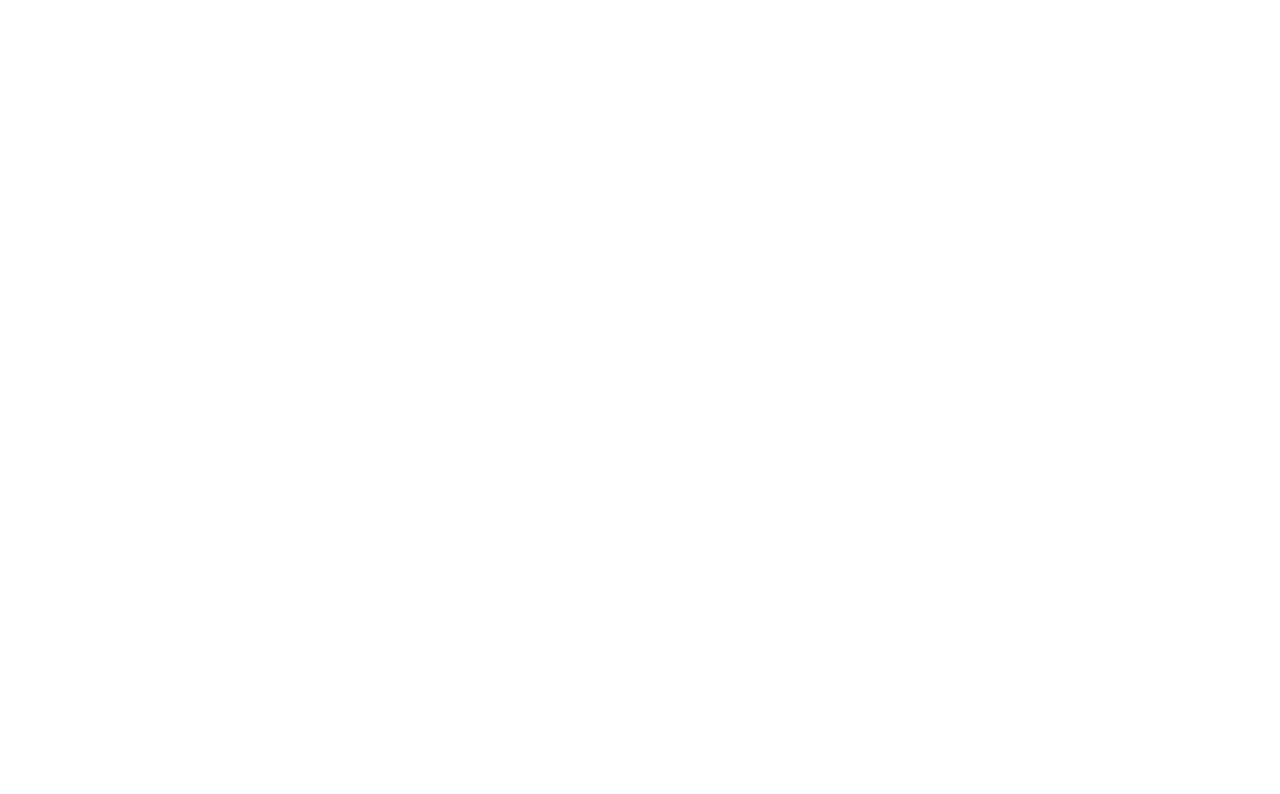
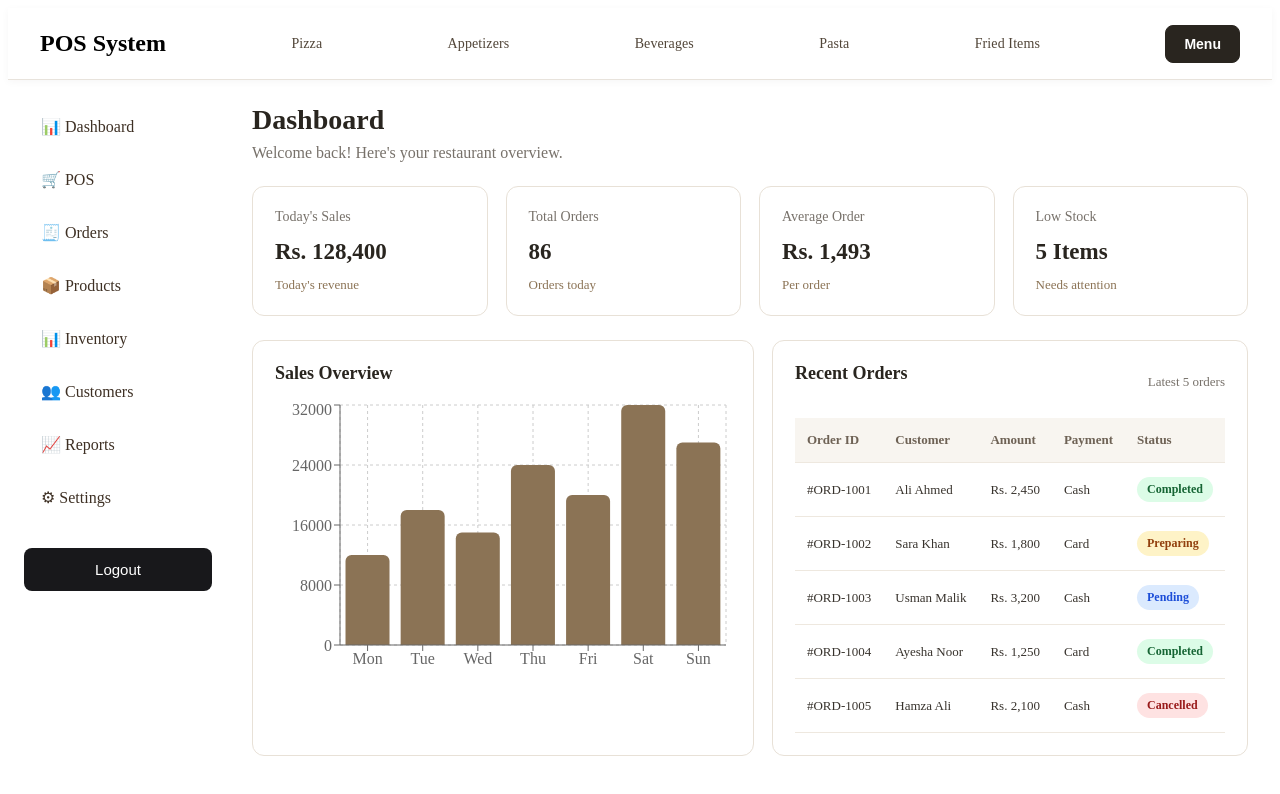
Before and after one commit to HarisRamay/POS, a React (Vite) app: page /dashboard in a window 1280 px wide. Before the commit this address had no page. Shown: the top 794 px of the page. Built offline with nearby package versions, Linux system fonts and the light colour scheme.

Commit message:
Add chart and Recent Orders in dashboard

```diff
--- a/package.json
+++ b/package.json
@@ -13,7 +13,8 @@
     "react": "^19.3.0",
     "react-dom": "^19.3.0",
     "react-hook-form": "^7.89.0",
-    "react-router-dom": "^7.18.4"
+    "react-router-dom": "^7.18.4",
+    "recharts": "^3.10.1"
   },
   "devDependencies": {
     "@eslint/js": "^10.0.1",
--- a/src/App.jsx
+++ b/src/App.jsx
@@ -1,27 +1,20 @@
 import { Routes, Route } from "react-router-dom";
 import SignIn from "./pages/SignIn";
 import SignUp from "./pages/SignUp";
+import PosLayout from "./layouts/PosLayout";
+import Dashboard from "./pages/Dashboard";
 import PosMainPage from "./pages/PosMainPage";
 
 export default function App() {
+  return (
+    <Routes>
+      <Route path="/" element={<SignIn />} />
+      <Route path="/signup" element={<SignUp />} />
 
-  return (
-
-    <Routes>
-      <Route
-        path="/"
-        element={<SignIn />} />
-      <Route
-        path="/signup"
-        element={<SignUp />} />
-        <Route
-        path="/mainpage"
-        element={<PosMainPage/>} />
-
-
+      <Route element={<PosLayout />}>
+        <Route path="/dashboard" element={<Dashboard />} />
+        <Route path="/mainpage" element={<PosMainPage />} />
+      </Route>
     </Routes>
-
-
-
   );
 }
--- /dev/null
+++ b/src/components/RecentOrders.css
@@ -0,0 +1,85 @@
+
+.recentOrders {
+  width: 100%;
+  min-width: 0;
+}
+
+.recentOrdersHeader {
+  display: flex;
+  justify-content: space-between;
+  align-items: center;
+  gap: 12px;
+  margin-bottom: 18px;
+}
+
+.recentOrdersHeader h2 {
+  margin: 0;
+  font-size: 18px;
+  color: #29251f;
+}
+
+.recentOrdersHeader span {
+  font-size: 13px;
+  color: #77716a;
+}
+
+.ordersTableWrapper {
+  width: 100%;
+  overflow-x: auto;
+}
+
+.ordersTable {
+  width: 100%;
+  border-collapse: collapse;
+  text-align: left;
+  white-space: nowrap;
+}
+
+.ordersTable th,
+.ordersTable td {
+  padding: 14px 12px;
+  border-bottom: 1px solid #eee8df;
+  font-size: 13px;
+}
+
+.ordersTable th {
+  background: #f8f5f0;
+  color: #6e6255;
+  font-weight: 600;
+}
+
+.ordersTable td {
+  color: #38332d;
+}
+
+.ordersTable tbody tr:hover {
+  background: #fcfaf7;
+}
+
+.orderStatus {
+  display: inline-block;
+  padding: 5px 10px;
+  border-radius: 20px;
+  font-size: 12px;
+  font-weight: 600;
+}
+
+.orderStatus.completed {
+  background: #dcfce7;
+  color: #166534;
+}
+
+.orderStatus.preparing {
+  background: #fef3c7;
+  color: #92400e;
+}
+
+.orderStatus.pending {
+  background: #dbeafe;
+  color: #1d4ed8;
+}
+
+.orderStatus.cancelled {
+  background: #fee2e2;
+  color: #991b1b;
+}
--- /dev/null
+++ b/src/components/RecentOrders.jsx
@@ -0,0 +1,83 @@
+
+import "./RecentOrders.css";
+
+const orders = [
+  {
+    id: "#ORD-1001",
+    customer: "Ali Ahmed",
+    amount: 2450,
+    payment: "Cash",
+    status: "Completed",
+  },
+  {
+    id: "#ORD-1002",
+    customer: "Sara Khan",
+    amount: 1800,
+    payment: "Card",
+    status: "Preparing",
+  },
+  {
+    id: "#ORD-1003",
+    customer: "Usman Malik",
+    amount: 3200,
+    payment: "Cash",
+    status: "Pending",
+  },
+  {
+    id: "#ORD-1004",
+    customer: "Ayesha Noor",
+    amount: 1250,
+    payment: "Card",
+    status: "Completed",
+  },
+  {
+    id: "#ORD-1005",
+    customer: "Hamza Ali",
+    amount: 2100,
+    payment: "Cash",
+    status: "Cancelled",
+  },
+];
+
+export default function RecentOrders() {
+  return (
+    <div className="recentOrders">
+      <div className="recentOrdersHeader">
+        <h2>Recent Orders</h2>
+        <span>Latest 5 orders</span>
+      </div>
+
+      <div className="ordersTableWrapper">
+        <table className="ordersTable">
+          <thead>
+            <tr>
+              <th>Order ID</th>
+              <th>Customer</th>
+              <th>Amount</th>
+              <th>Payment</th>
+              <th>Status</th>
+            </tr>
+          </thead>
+
+          <tbody>
+            {orders.map((order) => (
+              <tr key={order.id}>
+                <td>{order.id}</td>
+                <td>{order.customer}</td>
+                <td>Rs. {order.amount.toLocaleString()}</td>
+                <td>{order.payment}</td>
+                <td>
+                  <span
+                    className={`orderStatus ${order.status.toLowerCase()}`}
+                  >
+                    {order.status}
+                  </span>
+                </td>
+              </tr>
+            ))}
+          </tbody>
+        </table>
+      </div>
+    </div>
+  );
+}
--- /dev/null
+++ b/src/components/SalesChart.jsx
@@ -0,0 +1,41 @@
+
+import {
+  ResponsiveContainer,
+  BarChart,
+  Bar,
+  XAxis,
+  YAxis,
+  Tooltip,
+  CartesianGrid,
+} from "recharts";
+
+const salesData = [
+  { day: "Mon", sales: 12000 },
+  { day: "Tue", sales: 18000 },
+  { day: "Wed", sales: 15000 },
+  { day: "Thu", sales: 24000 },
+  { day: "Fri", sales: 20000 },
+  { day: "Sat", sales: 32000 },
+  { day: "Sun", sales: 27000 },
+];
+
+export default function SalesChart() {
+  return (
+    <div style={{ width: "100%", height: 280 }}>
+      <ResponsiveContainer width="100%" height="100%">
+        <BarChart data={salesData}>
+          <CartesianGrid strokeDasharray="3 3" />
+          <XAxis dataKey="day" />
+          <YAxis />
+          <Tooltip
+            formatter={(value) => [
+              `Rs. ${Number(value).toLocaleString()}`,
+              "Sales",
+            ]}
+          />
+          <Bar dataKey="sales" fill="#8b7355" radius={[6, 6, 0, 0]} />
+        </BarChart>
+      </ResponsiveContainer>
+    </div>
+  );
+}
--- a/src/components/Sidebar.css
+++ b/src/components/Sidebar.css
@@ -1,10 +1,14 @@
 .dashboardContainer {
-  width: 15%;
-  min-height: calc(100vh - 70px);
+  width: 220px;
+  height: calc(100vh - 70px);
   background-color: #ffffff;
   padding: 24px 16px;
   box-sizing: border-box;
-  flex-shrink: 0;
+  flex: 0 0 220px;
+
+  position: sticky;
+  top: 70px;
+  overflow-y: auto;
 }
 
 .dashboardNav {
--- a/src/components/Sidebar.jsx
+++ b/src/components/Sidebar.jsx
@@ -1,19 +1,19 @@
 import "./Sidebar.css"
-import { Link, useNavigate } from "react-router-dom";
-export default function Sidebar(){
-    const navigate=useNavigate();
-    return(
+import { useNavigate, NavLink } from "react-router-dom";
+export default function Sidebar() {
+    const navigate = useNavigate();
+    return (
         <div className="dashboardContainer">
             <nav className="dashboardNav">
-                <a href="">🏠 Dashboard</a>
-                <a href="">🛒 POS</a>
+                <NavLink to="/dashboard">📊 Dashboard</NavLink>
+                <NavLink to="/mainpage">🛒 POS</NavLink>
                 <a href="">🧾 Orders</a>
                 <a href="">📦 Products</a>
                 <a href="">📊 Inventory</a>
                 <a href="">👥 Customers</a>
                 <a href="">📈 Reports</a>
                 <a href="">⚙ Settings</a>
-                <button className="logoutBtn" onClick={()=>navigate("/")}>
+                <button className="logoutBtn" onClick={() => navigate("/")}>
                     Logout
                 </button>
             </nav>
--- /dev/null
+++ b/src/layouts/PosLayout.css
@@ -0,0 +1,22 @@
+.posLayout {
+  min-height: 100vh;
+}
+
+.navbar {
+  position: sticky;
+  top: 0;
+  z-index: 1000;
+  height: 70px;
+}
+
+.posBody {
+  display: flex;
+  align-items: flex-start;
+  min-height: calc(100vh - 70px);
+}
+
+.posMain {
+  flex: 1;
+  min-width: 0;
+  padding: 24px;
+}
--- /dev/null
+++ b/src/layouts/PosLayout.jsx
@@ -0,0 +1,20 @@
+import { Outlet } from "react-router-dom";
+import Header from "../components/Header";
+import Sidebar from "../components/Sidebar";
+import "./PosLayout.css";
+
+export default function PosLayout() {
+  return (
+    <div className="posLayout">
+      <Header />
+
+      <div className="posBody">
+        <Sidebar />
+
+        <main className="posMain">
+          <Outlet />
+        </main>
+      </div>
+    </div>
+  );
+}
--- /dev/null
+++ b/src/pages/Dashboard.css
@@ -0,0 +1,101 @@
+
+.dashboardPage {
+  width: 100%;
+  min-width: 0;
+  color: #29251f;
+}
+
+.dashboardHeading {
+  display: flex;
+  justify-content: space-between;
+  align-items: center;
+  margin-bottom: 24px;
+}
+
+.dashboardHeading h1 {
+  margin: 0 0 8px;
+  font-size: 28px;
+}
+
+.dashboardHeading p {
+  margin: 0;
+  color: #77716a;
+}
+
+.statsGrid {
+  display: grid;
+  grid-template-columns: repeat(4, minmax(0, 1fr));
+  gap: 18px;
+}
+
+.statCard {
+  padding: 22px;
+  background: #ffffff;
+  border: 1px solid #e8e1d7;
+  border-radius: 12px;
+}
+
+.statCard p {
+  margin: 0 0 14px;
+  color: #77716a;
+  font-size: 14px;
+}
+
+.statCard h2 {
+  margin: 0 0 10px;
+  font-size: 23px;
+}
+
+.statCard span {
+  color: #8b7355;
+  font-size: 13px;
+}
+
+.dashboardBottom {
+  display: grid;
+  grid-template-columns: 1.3fr 1fr;
+  gap: 18px;
+  margin-top: 24px;
+}
+
+.dashboardPanel {
+  min-height: 220px;
+  padding: 22px;
+  background: #ffffff;
+  border: 1px solid #e8e1d7;
+  border-radius: 12px;
+}
+
+.dashboardPanel h2 {
+  margin: 0 0 16px;
+  font-size: 18px;
+}
+
+.dashboardPanel p {
+  color: #77716a;
+}
+
+@media (max-width: 1000px) {
+  .statsGrid {
+    grid-template-columns: repeat(2, minmax(0, 1fr));
+  }
+
+  .dashboardBottom {
+    grid-template-columns: 1fr;
+  }
+}
+
+@media (max-width: 500px) {
+  .statsGrid {
+    grid-template-columns: 1fr;
+  }
+
+  .dashboardHeading h1 {
+    font-size: 23px;
+  }
+
+  .statCard,
+  .dashboardPanel {
+    padding: 16px;
+  }
+}
--- /dev/null
+++ b/src/pages/Dashboard.jsx
@@ -0,0 +1,44 @@
+import SalesChart from "../components/SalesChart";
+import RecentOrders from "../components/RecentOrders";
+import "./Dashboard.css";
+
+const stats = [
+    { title: "Today's Sales", value: "Rs. 128,400", detail: "Today's revenue" },
+    { title: "Total Orders", value: "86", detail: "Orders today" },
+    { title: "Average Order", value: "Rs. 1,493", detail: "Per order" },
+    { title: "Low Stock", value: "5 Items", detail: "Needs attention" },
+];
+
+export default function Dashboard() {
+    return (
+        <div className="dashboardPage">
+            <div className="dashboardHeading">
+                <div>
+                    <h1>Dashboard</h1>
+                    <p>Welcome back! Here's your restaurant overview.</p>
+                </div>
+            </div>
+
+            <div className="statsGrid">
+                {stats.map((stat) => (
+                    <div className="statCard" key={stat.title}>
+                        <p>{stat.title}</p>
+                        <h2>{stat.value}</h2>
+                        <span>{stat.detail}</span>
+                    </div>
+                ))}
+            </div>
+
+            <div className="dashboardBottom">
+                <section className="dashboardPanel">
+                    <h2>Sales Overview</h2>
+                    <SalesChart />
+                </section>
+
+                <section className="dashboardPanel">
+                    <RecentOrders />
+                </section>
+            </div>
+        </div>
+    );
+}
--- a/src/pages/PosMainPage.jsx
+++ b/src/pages/PosMainPage.jsx
@@ -1,20 +1,5 @@
-import Header from "../components/Header";
-import Sidebar from "../components/Sidebar";
 import MainContent from "../features/MainContent";
 
-import "./PosMainPage.css"
 export default function PosMainPage() {
-    return (
-        <div className="MainPageContainer">
-            <Header />
-
-
-
-            <div className="PageBody">
-                <Sidebar />
-                <MainContent />
-            </div>
-
-        </div>
-    );
+  return <MainContent />;
 }
```
Also changed, not shown: 1 other file (tests, documents, lock files or other folders).
